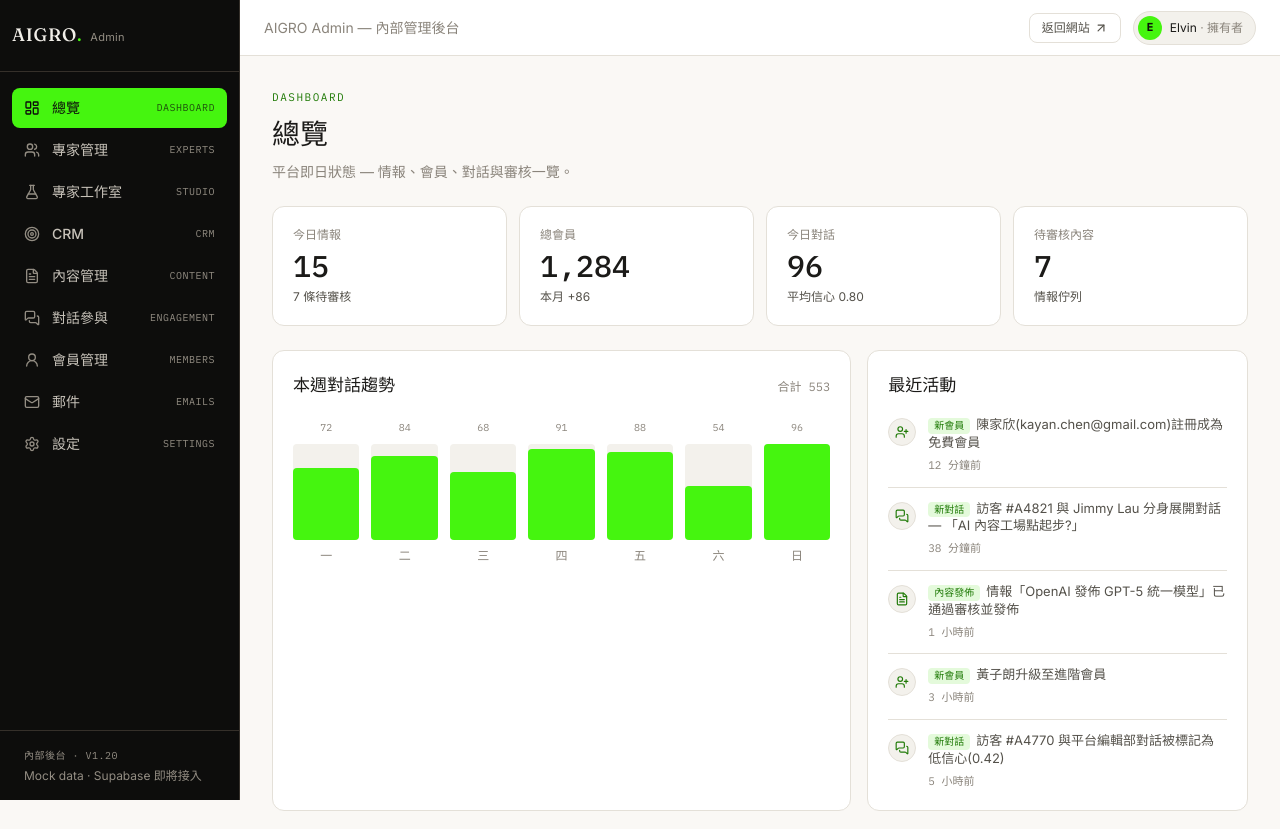
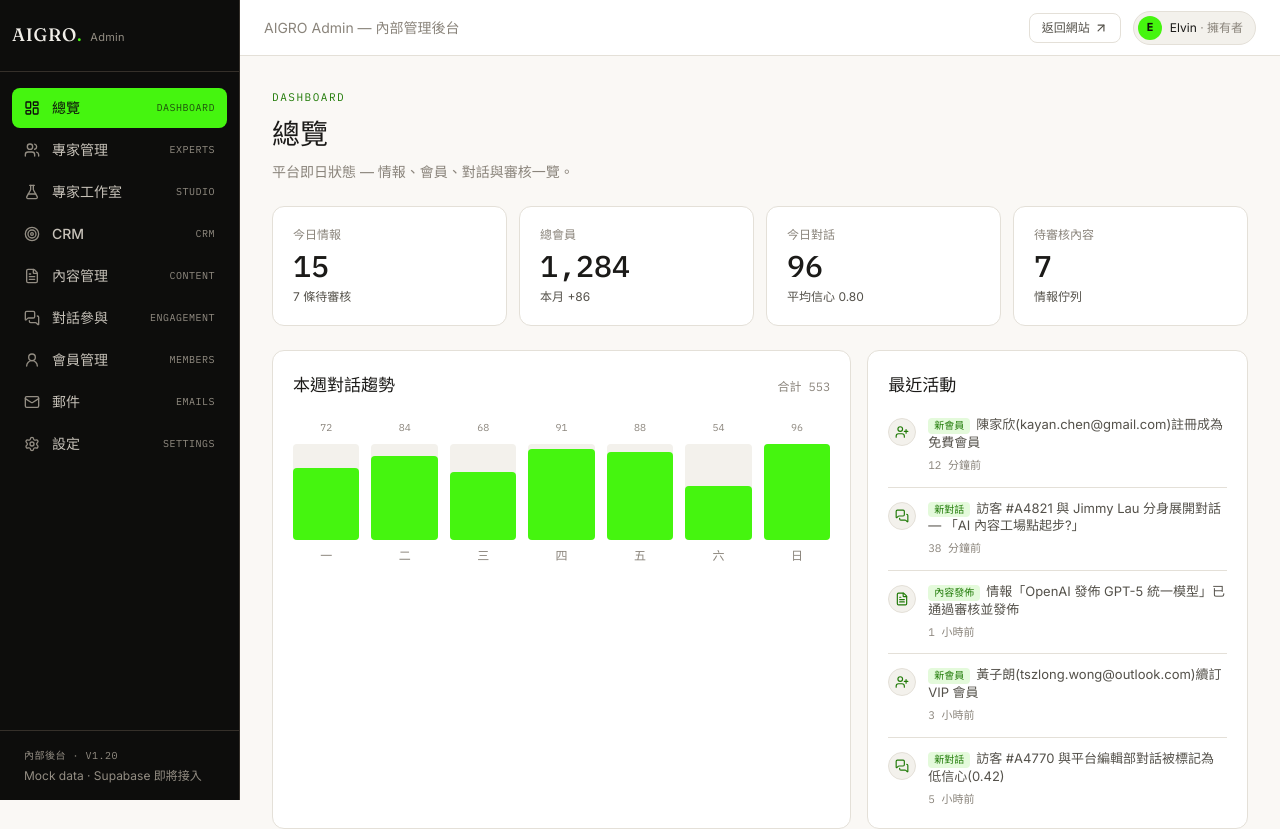
Before and after one commit to ekcheungAI/aigro, a React (Vite) app: page /admin in a window 1280 px wide. Shown: the top 829 px of the page. Built offline with nearby package versions, Linux system fonts and the light colour scheme.

Commit message:
v1.20: admin readiness audit + consistency fixes

```diff
--- a/src/data/admin-mock.ts
+++ b/src/data/admin-mock.ts
@@ -52,7 +52,7 @@ export const recentActivity: ActivityItem[] = [
   {
     id: "act-4",
     kind: "新會員",
-    text: "黃子朗升級至進階會員",
+    text: "黃子朗(tszlong.wong@outlook.com)續訂 VIP 會員",
     time: "3 小時前",
   },
   {
```
Also changed, not shown: 1 other file (tests, documents, lock files or other folders).
